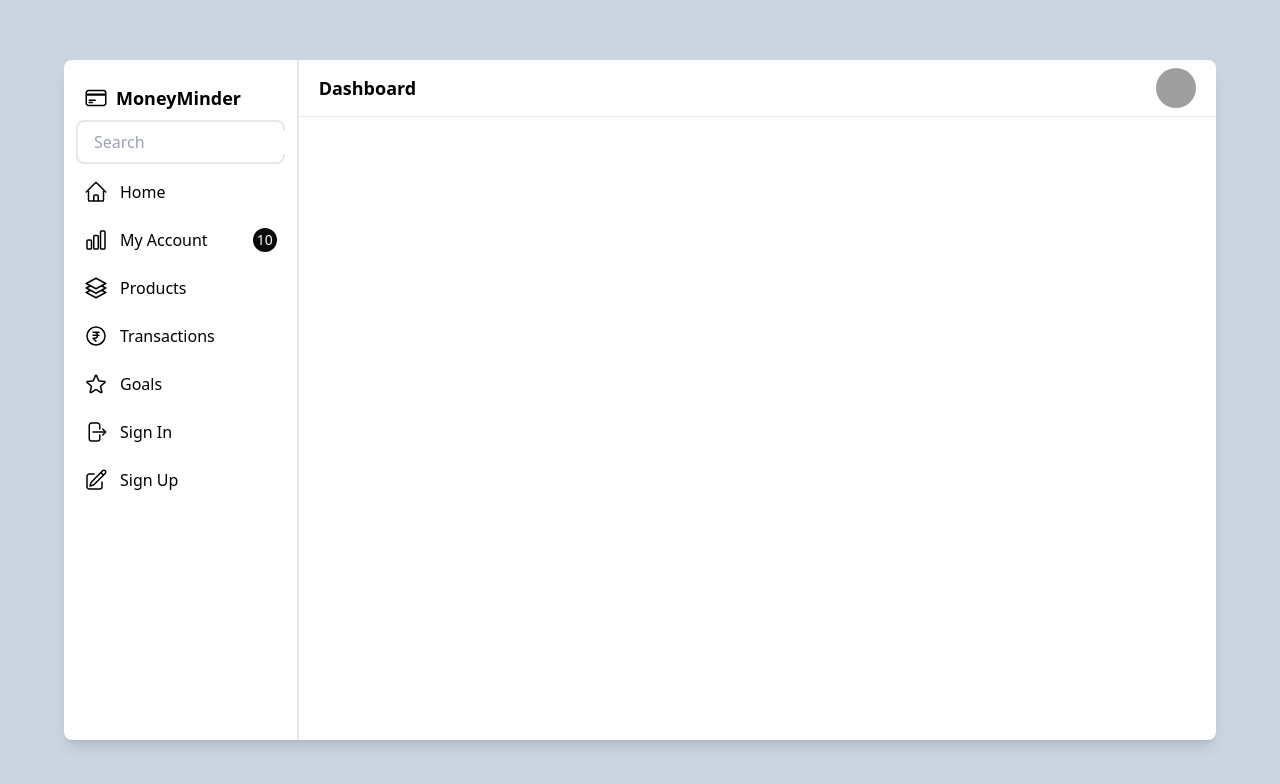
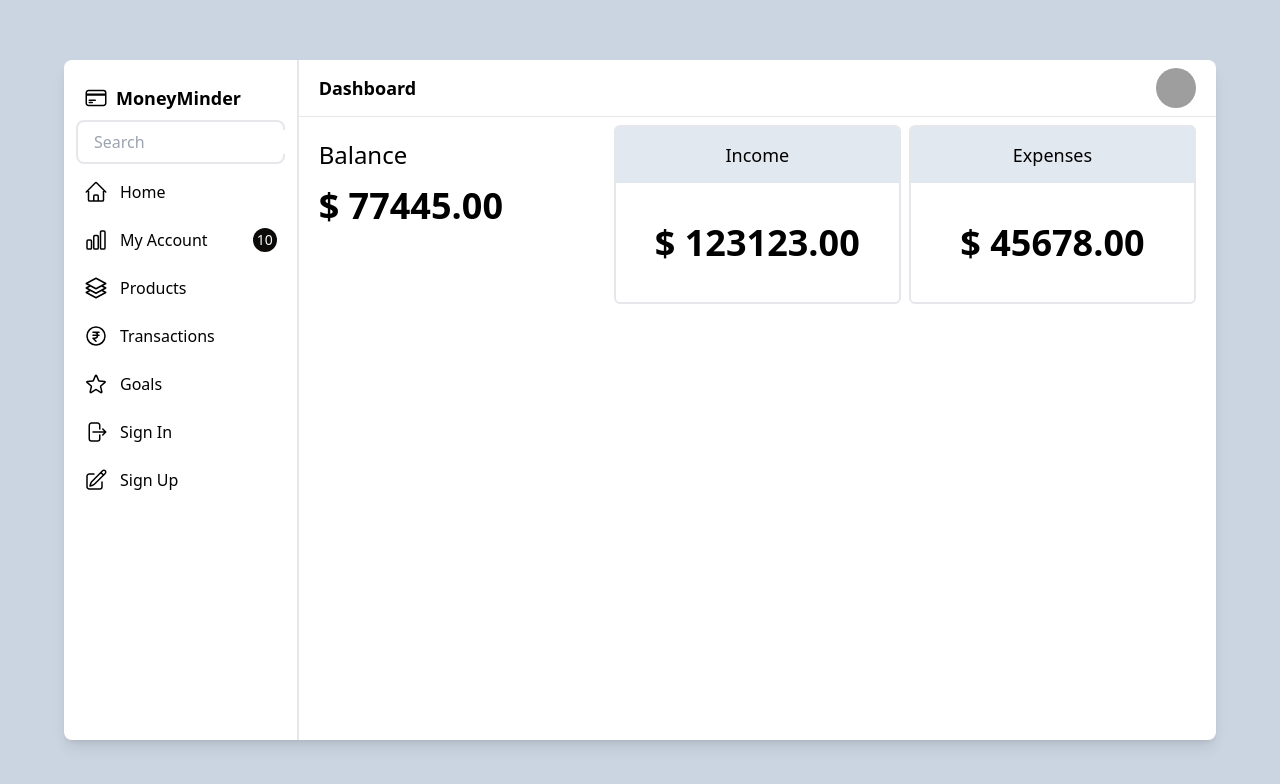
Before and after one commit to MVK2803/MoneyMinder, a React (Vite) app in the folder client/: page / in a window 1280 px wide. Shown: the top 784 px of the page. Built offline with nearby package versions, Linux system fonts and the light colour scheme; grey boxes are pictures that could not be loaded.

Commit message:
Added balance, income and expenses

```diff
--- a/client/src/layout/LandingPage.jsx
+++ b/client/src/layout/LandingPage.jsx
@@ -5,9 +5,37 @@ function LandingPage() {
   return (
     <div className="w-[90%] h-[85%] bg-white rounded-lg shadow-lg flex flex-row">
       <SideBar />
-      <div className="w-full h-full  flex flex-col   ">
+      <div className="w-full h-full  flex flex-col">
         <TopBar />
         <hr className="w-full h-[1px] bg-gray-200" />
+        <div className="w-full h-full flex justify-center">
+          <div className="w-full pl-[20px] pr-[20px] pt-2 h-[30%] flex justify-center items-center space-x-2">
+            <div className="w-1/3 h-full flex flex-col">
+              <div className="text-lg font-medium pt-[5%] pb-[5%] flex">
+                <h className="text-2xl font-thin">Balance</h>
+              </div>
+              <div className="text-lg flex">
+                <h className="text-4xl font-extrabold ">$ 77445.00</h>
+              </div>
+            </div>
+            <div className="w-1/3 h-full rounded-md border border-2 flex flex-col">
+              <div className="text-lg font-medium text-center  pt-[5%] pb-[5%] bg-slate-200">
+                <p>Income</p>
+              </div>
+              <div className="w-full h-full flex justify-center items-center">
+                <h className="text-4xl font-extrabold">$ 123123.00</h>
+              </div>
+            </div>
+            <div className="w-1/3 h-full rounded-md border border-2 flex flex-col">
+              <div className="text-lg font-medium text-center pt-[5%] pb-[5%] bg-slate-200">
+                <p>Expenses</p>
+              </div>
+              <div className="w-full h-full flex justify-center items-center">
+                <h className="text-4xl font-extrabold">$ 45678.00</h>
+              </div>
+            </div>
+          </div>
+        </div>
       </div>
     </div>
   );
```
